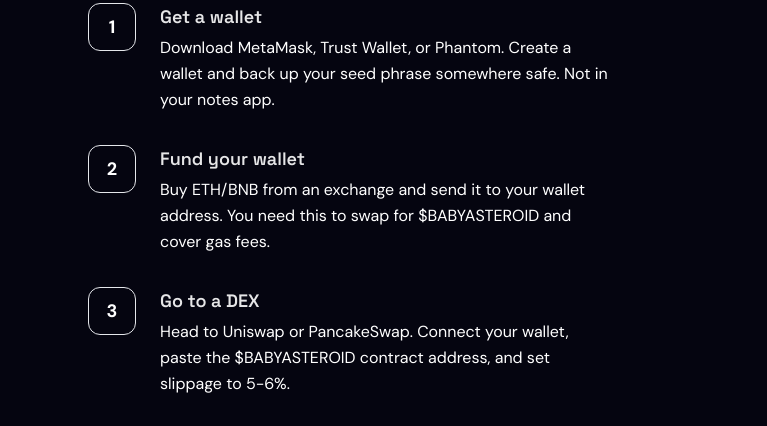
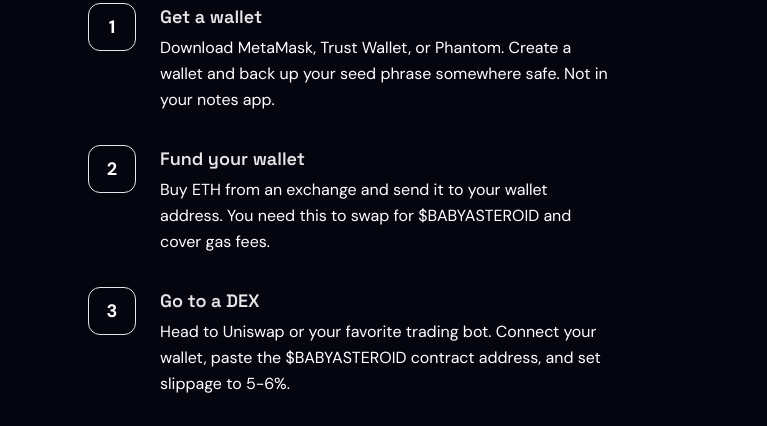
Before and after one commit to 0xtaoist/baby-asteroid, a website: page index.html in a window 1280 px wide. Shown: the part 3239-3665 px from the top of the page, 0-767 px from the left. Drawn offline with nearby package versions, Linux system fonts and the light colour scheme.

Commit message:
ETH only, replace PancakeSwap with trading bot option

```diff
--- a/index.html
+++ b/index.html
@@ -270,14 +270,14 @@
           <div class="flex-shrink-0 w-12 h-12 rounded-xl bg-comet/10 border border-comet/20 flex items-center justify-center font-heading font-bold text-comet text-lg">2</div>
           <div>
             <h3 class="font-heading text-lg font-semibold mb-1 text-white/90">Fund your wallet</h3>
-            <p class="text-stardust text-base leading-relaxed">Buy ETH/BNB from an exchange and send it to your wallet address. You need this to swap for $BABYASTEROID and cover gas fees.</p>
+            <p class="text-stardust text-base leading-relaxed">Buy ETH from an exchange and send it to your wallet address. You need this to swap for $BABYASTEROID and cover gas fees.</p>
           </div>
         </div>
         <div class="flex gap-6 items-start">
           <div class="flex-shrink-0 w-12 h-12 rounded-xl bg-comet/10 border border-comet/20 flex items-center justify-center font-heading font-bold text-comet text-lg">3</div>
           <div>
             <h3 class="font-heading text-lg font-semibold mb-1 text-white/90">Go to a DEX</h3>
-            <p class="text-stardust text-base leading-relaxed">Head to Uniswap or PancakeSwap. Connect your wallet, paste the $BABYASTEROID contract address, and set slippage to 5-6%.</p>
+            <p class="text-stardust text-base leading-relaxed">Head to Uniswap or your favorite trading bot. Connect your wallet, paste the $BABYASTEROID contract address, and set slippage to 5-6%.</p>
           </div>
         </div>
         <div class="flex gap-6 items-start">
```
